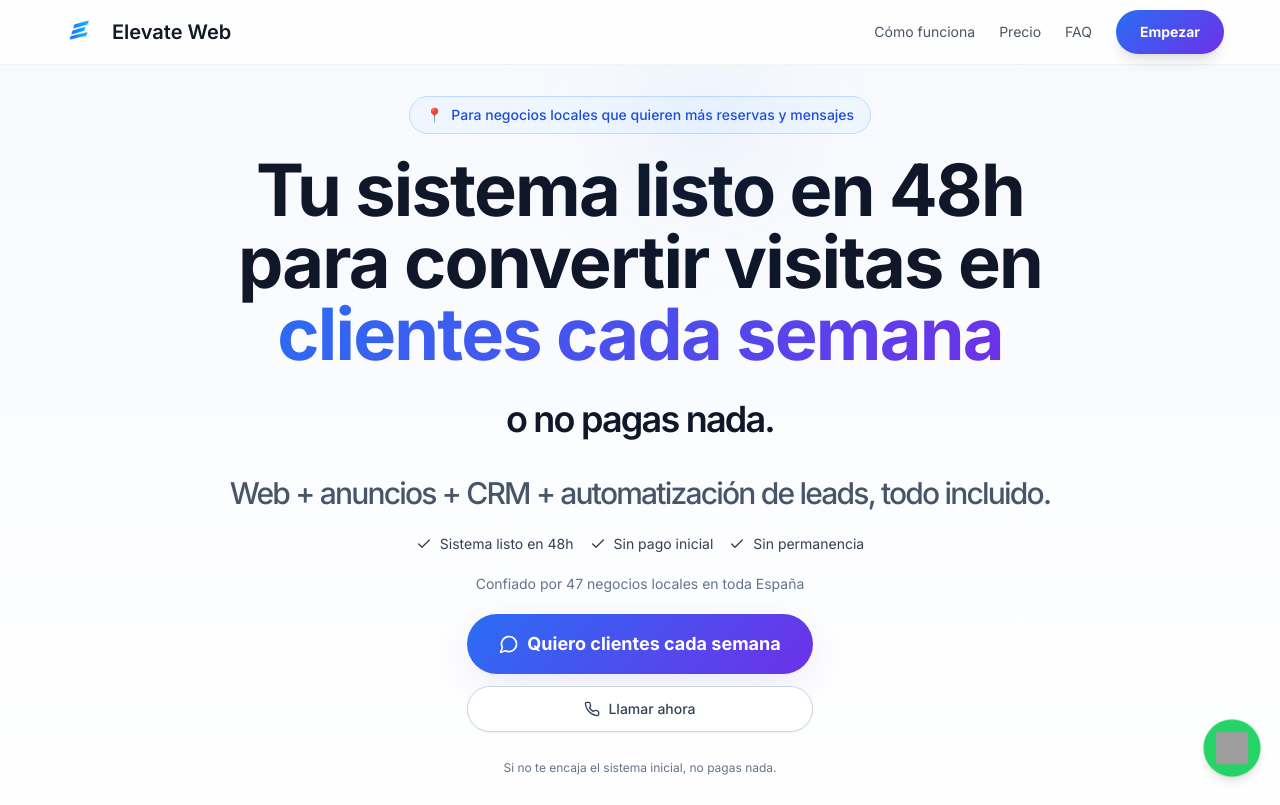
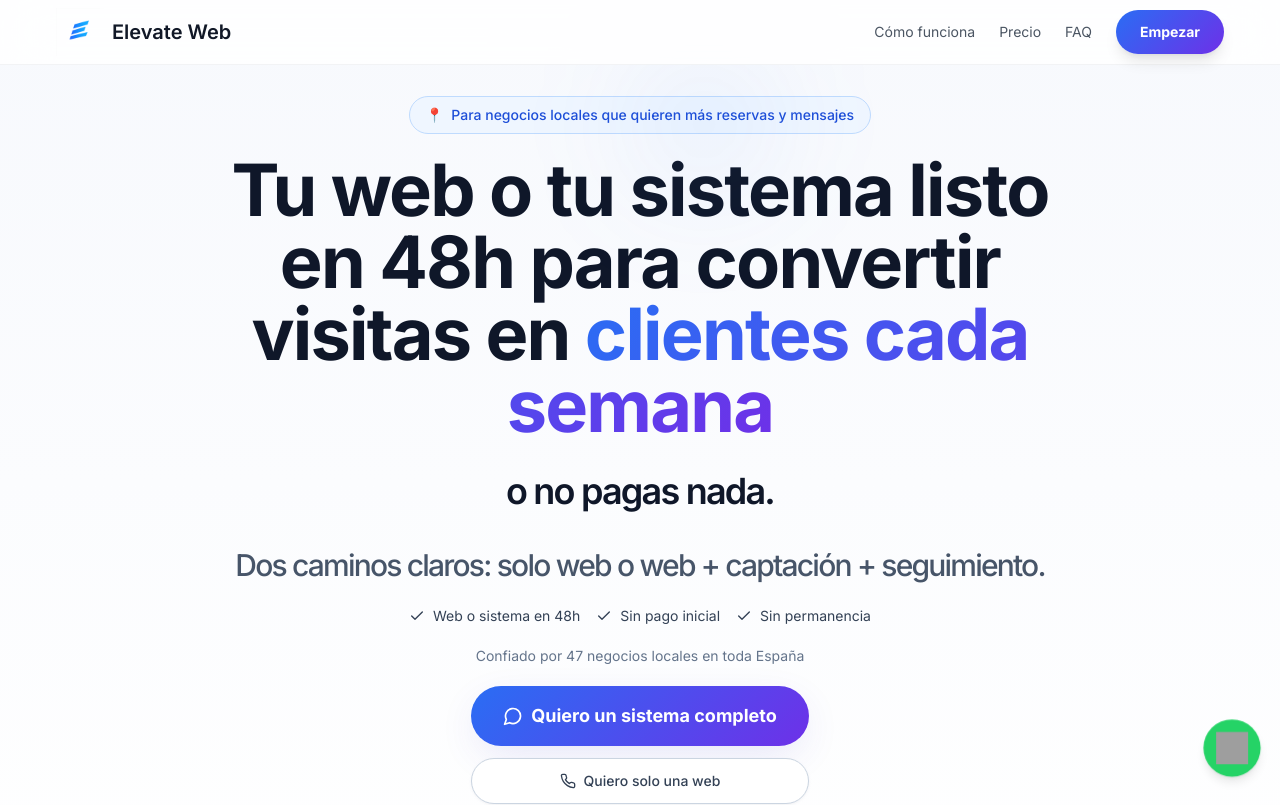
Before and after one commit to joan-devgggg/elevate-web1, a React (Vite) app: page / in a window 1280 px wide. Shown: the top 805 px of the page. Built offline with nearby package versions, Linux system fonts and the light colour scheme; grey boxes are pictures that could not be loaded; the HTML template or start-up script is replaced by a standard one.

Commit message:
cambios web

```diff
--- a/src/components/CROFAQ.tsx
+++ b/src/components/CROFAQ.tsx
@@ -32,7 +32,7 @@ const CROFAQ = () => {
     },
     {
       question: "¿Qué incluye exactamente el precio?",
-      answer: "Web profesional completa, diseño personalizado, hosting, dominio, certificado SSL, optimización para Google y soporte directo conmigo."
+      answer: "Depende del plan: si eliges solo web, incluye diseño personalizado, hosting, dominio, certificado SSL y soporte. Si eliges el sistema, además añade anuncios, CRM y seguimiento."
     },
     {
       question: "¿Cuánto tengo que gastar en anuncios cada mes?",
@@ -44,7 +44,7 @@ const CROFAQ = () => {
     },
     {
       question: "¿Puedo empezar solo con la web y añadir el sistema después?",
-      answer: "Sí, así empieza la mayoría de clientes. Empiezas con el Plan Clientes cuando quieras y activamos los anuncios y el chatbot sin ningún coste de transición."
+      answer: "Sí, claro. Puedes empezar con la web y activar después el sistema completo cuando te encaje."
     },
     {
       question: "¿Los anuncios están incluidos en algún plan?",
@@ -52,7 +52,7 @@ const CROFAQ = () => {
     },
     {
       question: "¿Necesito saber de tecnología?",
-      answer: "No necesitas saber nada. Nos encargamos de todo lo técnico. Tú solo decides si te gusta el diseño."
+      answer: "No necesitas saber nada. Nos encargamos de todo lo técnico. Tú solo decides si te gusta la web o el sistema."
     }
   ];
 
--- a/src/components/Hero.tsx
+++ b/src/components/Hero.tsx
@@ -27,11 +27,11 @@ const Hero = () => {
             transition={{ duration: 0.5 }}
             className="text-3xl sm:text-4xl md:text-6xl lg:text-7xl font-bold tracking-tight text-foreground leading-[1.12] mb-5"
           >
-            Tu sistema listo en 48h para convertir visitas en <span className="gradient-text">clientes cada semana</span>
+            Tu web o tu sistema listo en 48h para convertir visitas en <span className="gradient-text">clientes cada semana</span>
             <br />
             <span className="text-2xl md:text-3xl lg:text-4xl text-foreground font-semibold">o no pagas nada.</span>
             <br />
-            <span className="text-base sm:text-lg md:text-2xl lg:text-3xl text-slate-600 font-medium">Web + anuncios + CRM + automatización de leads, todo incluido.</span>
+            <span className="text-base sm:text-lg md:text-2xl lg:text-3xl text-slate-600 font-medium">Dos caminos claros: solo web o web + captación + seguimiento.</span>
           </motion.h1>
 
           {/* Micro-beneficios - column on mobile */}
@@ -43,7 +43,7 @@ const Hero = () => {
           >
             <div className="flex items-center">
               <Check size={16} className="mr-2" />
-              <span>Sistema listo en 48h</span>
+              <span>Web o sistema en 48h</span>
             </div>
             <div className="flex items-center">
               <Check size={16} className="mr-2" />
@@ -77,14 +77,14 @@ const Hero = () => {
               className="gradient-bg inline-flex items-center justify-center gap-2 rounded-full px-8 py-4 text-base sm:text-lg font-bold text-primary-foreground shadow-elevated transition-all hover:scale-105 w-full sm:w-auto"
             >
               <MessageCircle className="h-5 w-5" />
-              Quiero clientes cada semana
+              Quiero un sistema completo
             </a>
             <a
               href={PHONE_URL}
               className="inline-flex items-center justify-center gap-2 rounded-full border border-slate-300 bg-white px-5 py-3 text-sm font-medium text-slate-700 shadow-soft transition-all hover:bg-slate-50 w-full sm:w-auto"
             >
               <Phone className="h-4 w-4" />
-              Llamar ahora
+              Quiero solo una web
             </a>
           </motion.div>
 
@@ -94,7 +94,7 @@ const Hero = () => {
             transition={{ duration: 0.5, delay: 0.3 }}
             className="text-xs text-slate-500 mt-3 max-w-md"
           >
-            Si no te encaja el sistema inicial, no pagas nada.
+            Si solo quieres una web, te la hacemos. Si quieres más clientes, te montamos el sistema completo.
           </motion.p>
         </div>
       </div>
--- a/src/components/Pricing.tsx
+++ b/src/components/Pricing.tsx
@@ -10,7 +10,7 @@ const Pricing = () => {
       name: "Plan Presencia",
       price: "65€/mes",
       additionalText: "Todo incluido desde el primer mes",
-      description: "Diseño + hosting + dominio + mantenimiento. Sin pago inicial.",
+      description: "Si solo necesitas una web profesional y lista para enseñar tu negocio.",
       features: [
         "Web básica para tener presencia online",
         "Diseño limpio y funcional",
@@ -19,7 +19,7 @@ const Pricing = () => {
         "Cambios básicos incluidos",
         "Soporte estándar"
       ],
-      buttonText: "Empezar sin pago inicial",
+      buttonText: "Quiero solo una web",
       featured: false,
       whatsappMessage: "Hola%2C%20quiero%20el%20Plan%20Presencia%20para%20mi%20negocio"
     },
@@ -27,10 +27,10 @@ const Pricing = () => {
       name: "Plan Clientes",
       price: "350€",
       additionalText: "+ 55€/mes mantenimiento opcional",
-      description: "Web profesional optimizada para convertir visitas en leads, lista en 48h.",
+      description: "Si quieres una web que no solo se vea bien, sino que convierta mejor.",
       features: [
         "Web totalmente personalizada para tu negocio (no plantilla)",
-        "Estructura optimizada para convertir visitas en leads",
+        "Estructura optimizada para convertir visitas en clientes",
         "Diseño profesional adaptado a móvil",
         "Optimización para aparecer en Google (SEO)",
         "Integración con WhatsApp y formularios",
@@ -38,7 +38,7 @@ const Pricing = () => {
         "Hosting, dominio y SSL incluidos",
         "Soporte prioritario"
       ],
-      buttonText: "Quiero empezar a recibir clientes",
+      buttonText: "Quiero una web que convierta",
       featured: true,
       badge: "Más elegido",
       priceDescription: "Recuperas la inversión con solo 2–3 clientes",
@@ -57,9 +57,9 @@ const Pricing = () => {
         "Soporte prioritario y directo",
         "Estrategia mensual personalizada"
       ],
-      buttonText: "Quiero saber si es para mí",
+      buttonText: "Quiero el sistema completo",
       featured: false,
-      description: "Para crecer de forma predecible cada mes",
+      description: "Si quieres anuncios, CRM y seguimiento para no perder oportunidades.",
       whatsappMessage: "Hola%2C%20quiero%20información%20sobre%20el%20Plan%20Sistema",
       badge: "Sistema completo",
       hasInfoBox: true
@@ -75,7 +75,7 @@ const Pricing = () => {
             Elige cómo quieres conseguir <span className="gradient-text">clientes</span>
           </h2>
           <p className="text-base md:text-xl text-slate-600 max-w-3xl mx-auto leading-relaxed">
-            Empieza con la web y activa el sistema cuando quieras.
+            Dos caminos claros: una web profesional o un sistema completo para captar y cerrar clientes.
           </p>
           <p className="text-sm text-slate-500 mt-4">
             Sin permanencia · Sin sorpresas · Sin letra pequeña
@@ -88,7 +88,7 @@ const Pricing = () => {
         {/* Bloque de Anclaje de Precios */}
         <div className="bg-blue-50 rounded-3xl p-5 md:p-6 mb-10 md:mb-12 max-w-4xl mx-auto border border-blue-100">
           <p className="text-center text-slate-700 text-sm leading-relaxed">
-            Una agencia tradicional te cobra entre 1.500€ y 5.000€ por una web similar. Y luego 150€/mes de mantenimiento. Aquí empiezas desde 65€/mes, ves el diseño antes de pagar, y si no te gusta no debes nada.
+            Elige solo web si buscas presencia, o sistema completo si quieres captación, CRM y seguimiento.
           </p>
         </div>
 
```
